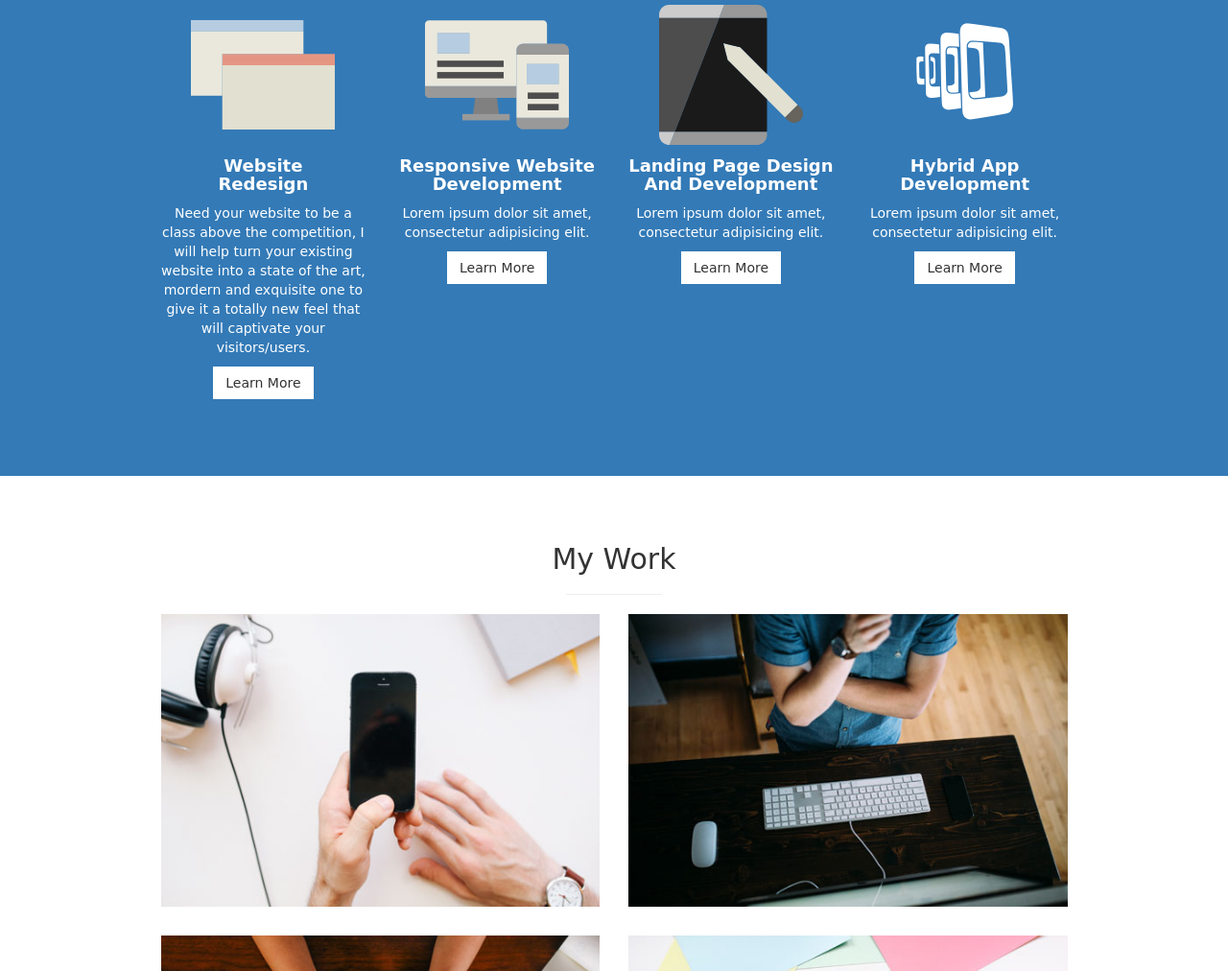
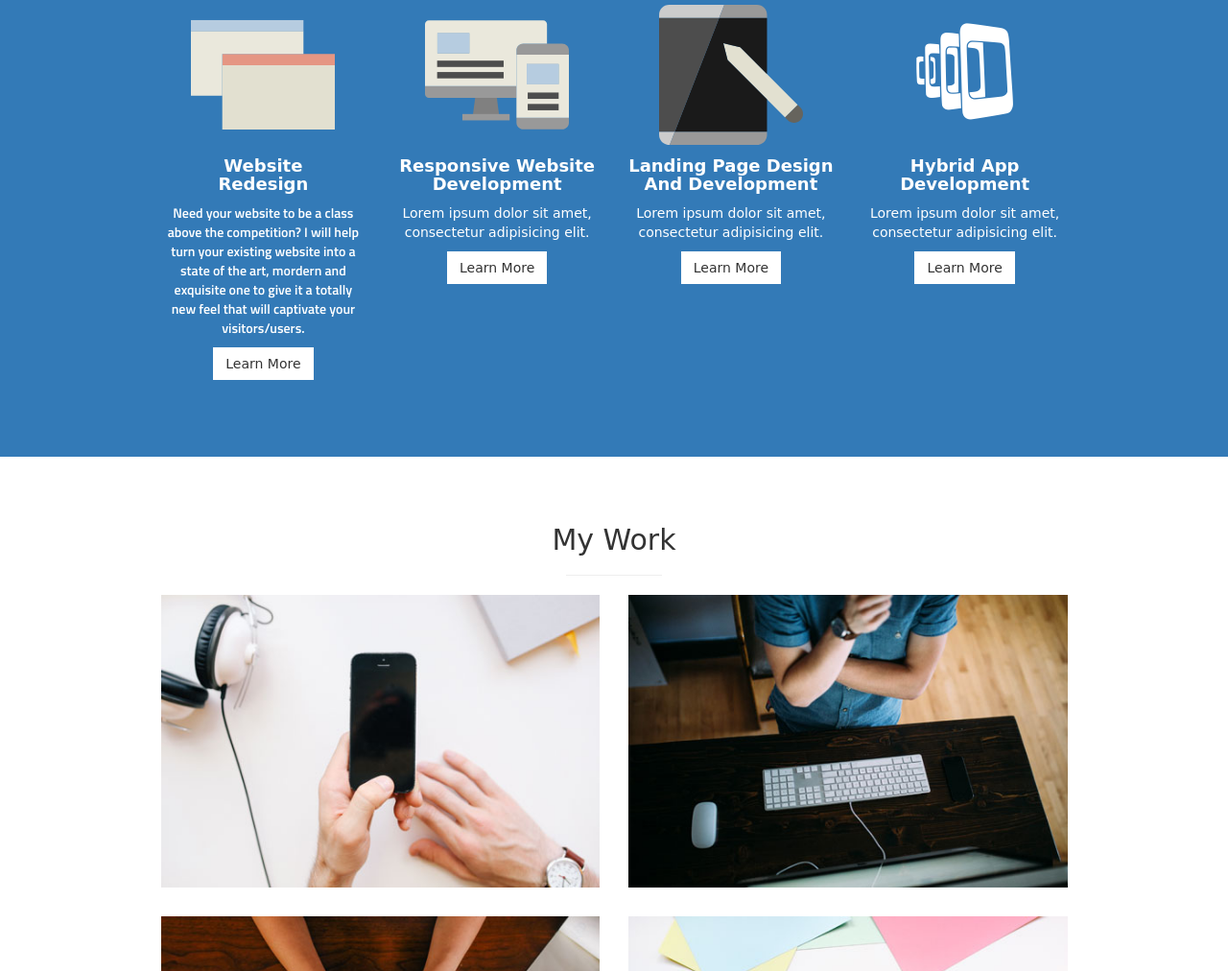
Before and after one commit to mygeeklab/mygeeklab.github.io, a plain HTML site: page index.html in a window 1280 px wide. Shown: the part 1125-2137 px from the top of the page at 96% size. Drawn offline with Linux system fonts and the light colour scheme; a web font is replaced by a local one.

Commit message:
Update index.html

```diff
--- a/index.html
+++ b/index.html
@@ -26,6 +26,7 @@
     <link rel="stylesheet" href="css/font-mfizz-2.3.0/font-mfizz.css">
     <link href="https://fonts.googleapis.com/css?family=Sonsie+One" rel="stylesheet">
     <link href="https://fonts.googleapis.com/css?family=Cherry+Swash:700" rel="stylesheet">
+    <link href="https://fonts.googleapis.com/css?family=Titillium+Web:600" rel="stylesheet">
     <link rel="shortcut icon" href="../favicon.ico" type="image/x-icon">
     <link rel="icon" href="../favicon.ico" type="image/x-icon">
 
@@ -221,7 +222,7 @@
                                 <h4>
                                     <strong>Website <br> Redesign</strong>
                                 </h4>
-                                <p>Need your website to be a class above the competition, I will help turn your existing website into a state of the art, mordern and exquisite one to give it a totally new feel that will captivate your visitors/users.</p>
+                                <p style="font-family: 'Titillium Web', sans-serif;">Need your website to be a class above the competition? I will help turn your existing website into a state of the art, mordern and exquisite one to give it a totally new feel that will captivate your visitors/users.</p>
                                 <a href="#" class="btn btn-light">Learn More</a>
                             </div>
                         </div>
```
